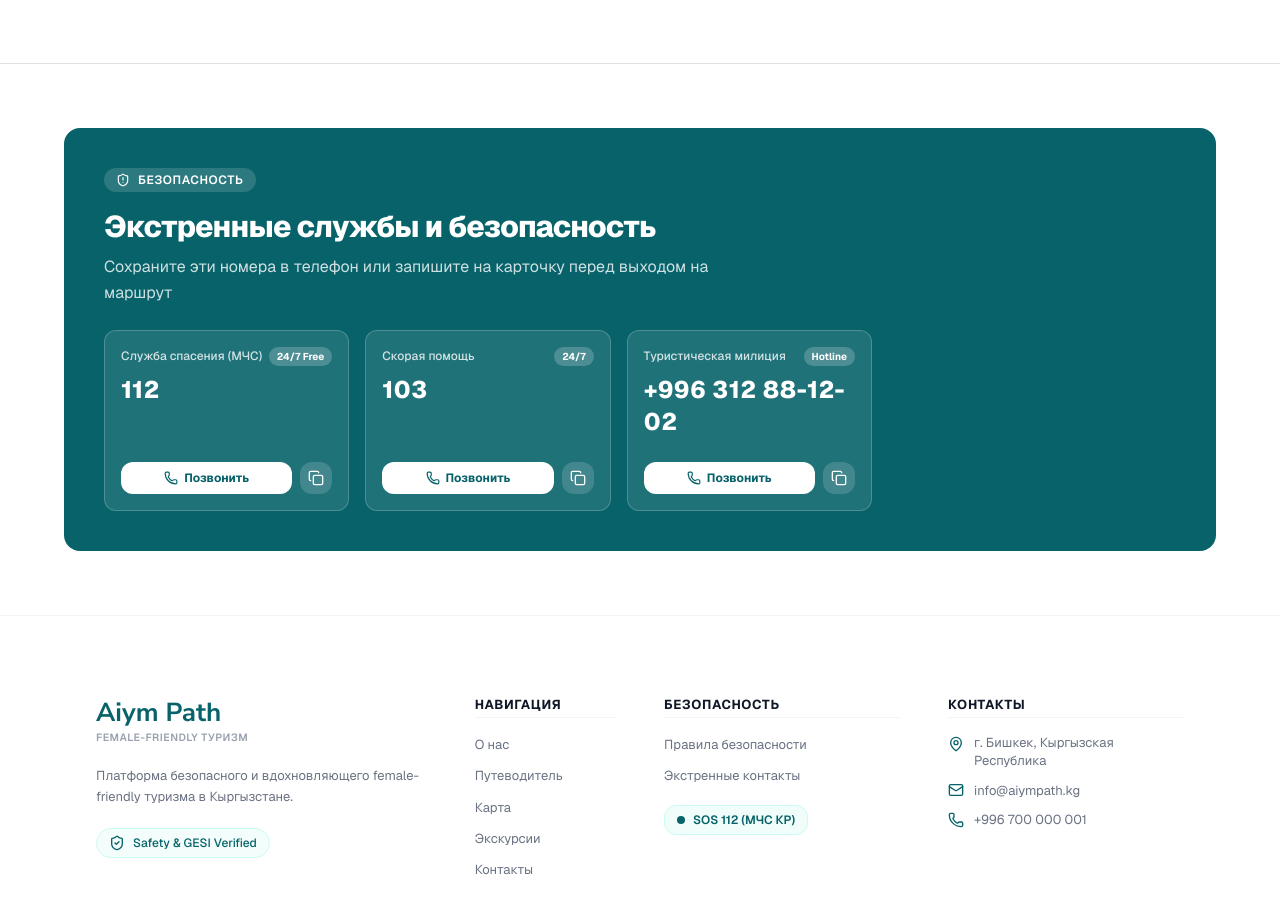
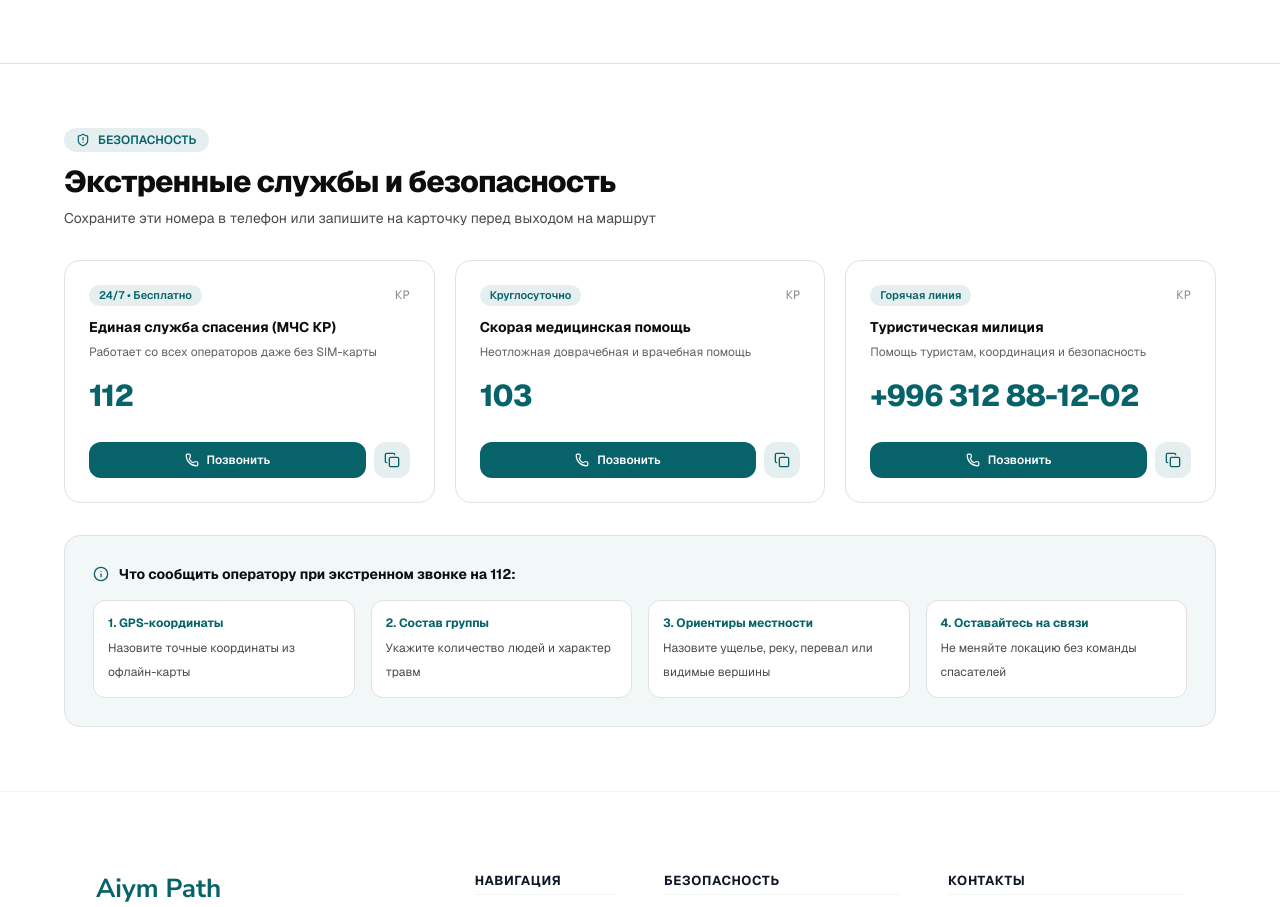
Before and after one commit to Evools/Aiym-Path, a Next.js app: page /guide in a window 1280 px wide. Shown: the part 1851-2758 px from the top of the page. Built offline with nearby package versions, Linux system fonts and the light colour scheme.

Commit message:
fix: resolve layout inconsistency in EmergencySafetyBanner component

```diff
--- a/components/features/guide/EmergencySafetyBanner.tsx
+++ b/components/features/guide/EmergencySafetyBanner.tsx
@@ -1,85 +1,192 @@
 "use client";
 
 import React, { useState } from "react";
-import { Phone, ShieldAlert, Check, Copy } from "lucide-react";
+import { Phone, ShieldAlert, Check, Copy, Info } from "lucide-react";
 import { useLanguage } from "@/context/LanguageContext";
+
+interface EmergencyContact {
+  id: string;
+  name: {
+    ru: string;
+    kg: string;
+    en: string;
+  };
+  number: string;
+  badge: {
+    ru: string;
+    kg: string;
+    en: string;
+  };
+  description: {
+    ru: string;
+    kg: string;
+    en: string;
+  };
+  isMain?: boolean;
+}
 
 export const EmergencySafetyBanner: React.FC = () => {
   const { language, dict } = useLanguage();
-  const [copiedNumber, setCopiedNumber] = useState<string | null>(null);
+  const [copiedId, setCopiedId] = useState<string | null>(null);
 
-  const emergencyContacts = [
+  const contacts: EmergencyContact[] = [
     {
-      title: language === "kg" ? "Куткаруу кызматы (ӨКМ)" : language === "en" ? "Rescue Service (MES)" : "Служба спасения (МЧС)",
+      id: "sos-112",
+      name: {
+        ru: "Единая служба спасения (МЧС КР)",
+        kg: "Бирдиктүү куткаруу кызматы (ӨКМ)",
+        en: "Emergency Dispatch (MES KR)",
+      },
       number: "112",
-      badge: "24/7 Free",
+      badge: {
+        ru: "24/7 • Бесплатно",
+        kg: "24/7 • Акысыз",
+        en: "24/7 • Free Call",
+      },
+      description: {
+        ru: "Работает со всех операторов даже без SIM-карты",
+        kg: "SIM-картасыз да бардык операторлордон иштейт",
+        en: "Accessible across all carriers even without a SIM",
+      },
+      isMain: true,
     },
     {
-      title: language === "kg" ? "Тез жардам" : language === "en" ? "Ambulance / First Aid" : "Скорая помощь",
+      id: "sos-103",
+      name: {
+        ru: "Скорая медицинская помощь",
+        kg: "Тез медициналык жардам",
+        en: "Ambulance & Medical Aid",
+      },
       number: "103",
-      badge: "24/7",
+      badge: {
+        ru: "Круглосуточно",
+        kg: "Күнү-түнү",
+        en: "24/7 Service",
+      },
+      description: {
+        ru: "Неотложная доврачебная и врачебная помощь",
+        kg: "Шашылыш дарыгерлик жардам көрсөтүү",
+        en: "Emergency and acute wilderness trauma support",
+      },
     },
     {
-      title: language === "kg" ? "Туристтик милиция" : language === "en" ? "Tourist Police" : "Туристическая милиция",
+      id: "sos-police",
+      name: {
+        ru: "Туристическая милиция",
+        kg: "Туристтик милиция",
+        en: "Tourist Police Hotline",
+      },
       number: "+996 312 88-12-02",
-      badge: "Hotline",
+      badge: {
+        ru: "Горячая линия",
+        kg: "Түз байланыш",
+        en: "Hotline",
+      },
+      description: {
+        ru: "Помощь туристам, координация и безопасность",
+        kg: "Туристтерге жардам жана коопсуздукту камсыздоо",
+        en: "Assistance to travelers, security & coordination",
+      },
     },
   ];
 
-  const handleCopy = (number: string) => {
+  const handleCopy = (number: string, id: string) => {
     if (typeof window !== "undefined") {
       navigator.clipboard.writeText(number.replace(/\s+/g, ""));
-      setCopiedNumber(number);
-      setTimeout(() => setCopiedNumber(null), 2000);
+      setCopiedId(id);
+      setTimeout(() => setCopiedId(null), 2000);
     }
   };
+
+  const dispatchTips = [
+    {
+      title: language === "kg" ? "1. GPS координаттар" : language === "en" ? "1. GPS Coordinates" : "1. GPS-координаты",
+      text: language === "kg" ? "Оффлайн картадан так жайгашкан жериңизди айтыңыз" : language === "en" ? "State exact coordinates from your offline map" : "Назовите точные координаты из офлайн-карты",
+    },
+    {
+      title: language === "kg" ? "2. Адамдардын саны" : language === "en" ? "2. Group Size & Status" : "2. Состав группы",
+      text: language === "kg" ? "Топтун санын жана жабыркагандардын абалын билдириңиз" : language === "en" ? "Report headcount and injuries if any" : "Укажите количество людей и характер травм",
+    },
+    {
+      title: language === "kg" ? "3. Жердин белгилери" : language === "en" ? "3. Terrain Landmarks" : "3. Ориентиры местности",
+      text: language === "kg" ? "Капчыгай, суу, ашуу же белгилүү чокуларды атаңыз" : language === "en" ? "Mention gorge names, rivers, passes, or peaks" : "Назовите ущелье, реку, перевал или видимые вершины",
+    },
+    {
+      title: language === "kg" ? "4. Байланышта болуңуз" : language === "en" ? "4. Stay in Place" : "4. Оставайтесь на связи",
+      text: language === "kg" ? "Зарылчылык жок болсо турган ордуңуздан жылбаңыз" : language === "en" ? "Do not relocate unless instructed by rescuers" : "Не меняйте локацию без команды спасателей",
+    },
+  ];
 
   return (
     <section className="py-12 sm:py-16 px-4 sm:px-6 lg:px-8 bg-white border-t border-[#E1E1E1]">
       <div className="max-w-6xl mx-auto">
-        <div className="rounded-2xl bg-[#07626A] text-white p-6 sm:p-8 lg:p-10">
-          <div className="max-w-3xl">
-            {/* Header Badge */}
-            <div className="inline-flex items-center gap-2 px-3 py-1 rounded-full bg-white/15 text-xs font-semibold uppercase tracking-wider mb-4 text-white">
+        {/* Section Title */}
+        <div className="max-w-2xl mb-8">
+          <div
+            className="inline-flex items-center gap-2 px-3 py-1 rounded-full text-[#07626A] text-xs font-semibold uppercase mb-3"
+            style={{ backgroundColor: "rgba(7, 98, 106, 0.10)" }}
+          >
             <ShieldAlert className="w-3.5 h-3.5" />
             <span>{dict.guidebook?.safetyBadge || "Безопасность"}</span>
           </div>
 
-            <h2 className="text-2xl sm:text-3xl font-extrabold tracking-tight text-white mb-2 leading-tight">
+          <h2 className="text-2xl sm:text-3xl font-extrabold text-[#0D0D0D] tracking-tight">
             {dict.guidebook?.sosTitle || "Экстренные службы и безопасность"}
           </h2>
 
-            <p className="text-sm sm:text-base text-white/80 leading-relaxed mb-6 max-w-2xl">
+          <p className="text-sm text-[#0D0D0D]/75 mt-2">
             {dict.guidebook?.sosSubtitle ||
               "Сохраните эти номера в телефон или запишите на карточку перед выходом на маршрут"}
           </p>
+        </div>
 
-            {/* Emergency Contacts Cards */}
-            <div className="grid grid-cols-1 sm:grid-cols-3 gap-4">
-              {emergencyContacts.map((contact, idx) => (
+        {/* 3 Actionable Contact Cards */}
+        <div className="grid grid-cols-1 md:grid-cols-3 gap-5 mb-8">
+          {contacts.map((c) => {
+            const isCopied = copiedId === c.id;
+            const name = c.name[language] || c.name.ru;
+            const badge = c.badge[language] || c.badge.ru;
+            const desc = c.description[language] || c.description.ru;
+
+            return (
               <div
-                  key={idx}
-                  className="p-4 rounded-xl bg-white/10 border border-white/20 flex flex-col justify-between"
+                key={c.id}
+                className="flex flex-col justify-between p-6 rounded-2xl bg-white border border-[#E1E1E1] hover:border-[#07626A] transition-colors duration-150"
               >
                 <div>
-                    <div className="flex items-center justify-between mb-2">
-                      <span className="text-xs text-white/80 font-medium">
-                        {contact.title}
+                  {/* Top info */}
+                  <div className="flex items-center justify-between gap-2 mb-3">
+                    <span
+                      className="text-[11px] font-semibold px-2.5 py-0.5 rounded-full text-[#07626A]"
+                      style={{ backgroundColor: "rgba(7, 98, 106, 0.10)" }}
+                    >
+                      {badge}
                     </span>
-                      <span className="text-[10px] font-bold px-2 py-0.5 rounded-full bg-white/20 text-white">
-                        {contact.badge}
+                    <span className="text-xs text-[#0D0D0D]/50 font-mono">
+                      КР
                     </span>
                   </div>
 
-                    <div className="text-xl sm:text-2xl font-extrabold text-white mb-4 tracking-wide">
-                      {contact.number}
+                  {/* Title */}
+                  <h3 className="text-sm font-bold text-[#0D0D0D] mb-1.5 leading-snug">
+                    {name}
+                  </h3>
+
+                  <p className="text-xs text-[#0D0D0D]/65 mb-4 leading-relaxed">
+                    {desc}
+                  </p>
+
+                  {/* Big Number */}
+                  <div className="text-2xl sm:text-3xl font-extrabold text-[#07626A] tracking-tight mb-5">
+                    {c.number}
                   </div>
                 </div>
 
+                {/* Actions: Direct Call & Copy */}
                 <div className="flex items-center gap-2 pt-2">
                   <a
-                      href={`tel:${contact.number.replace(/\s+/g, "")}`}
-                      className="flex-1 inline-flex items-center justify-center gap-1.5 py-2 px-3 rounded-xl bg-white text-[#07626A] text-xs font-bold hover:bg-white/90 transition-colors"
+                    href={`tel:${c.number.replace(/\s+/g, "")}`}
+                    className="flex-1 inline-flex items-center justify-center gap-2 py-2.5 px-4 rounded-xl bg-[#07626A] text-white text-xs font-semibold hover:bg-[#07626A]/90 transition-colors cursor-pointer"
                   >
                     <Phone className="w-3.5 h-3.5" />
                     <span>{dict.guidebook?.sosCall || "Позвонить"}</span>
@@ -87,20 +194,53 @@ export const EmergencySafetyBanner: React.FC = () => {
 
                   <button
                     type="button"
-                      onClick={() => handleCopy(contact.number)}
+                    onClick={() => handleCopy(c.number, c.id)}
                     title={dict.guidebook?.copied || "Скопировать"}
-                      className="p-2 rounded-xl bg-white/15 hover:bg-white/25 text-white transition-colors cursor-pointer"
+                    className="p-2.5 rounded-xl text-[#07626A] transition-colors cursor-pointer"
+                    style={{ backgroundColor: "rgba(7, 98, 106, 0.10)" }}
                   >
-                      {copiedNumber === contact.number ? (
-                        <Check className="w-4 h-4 text-white" />
+                    {isCopied ? (
+                      <Check className="w-4 h-4 text-[#07626A]" />
                     ) : (
-                        <Copy className="w-4 h-4" />
+                      <Copy className="w-4 h-4 text-[#07626A]" />
                     )}
                   </button>
                 </div>
               </div>
+            );
+          })}
+        </div>
+
+        {/* Informative Guidance Panel */}
+        <div
+          className="p-6 sm:p-7 rounded-2xl border border-[#E1E1E1]"
+          style={{ backgroundColor: "rgba(7, 98, 106, 0.05)" }}
+        >
+          <div className="flex items-center gap-2.5 mb-4">
+            <Info className="w-4 h-4 text-[#07626A]" />
+            <h4 className="text-sm font-bold text-[#0D0D0D]">
+              {language === "kg"
+                ? "Куткаруу кызматына (112) чалганда эмнелерди айтуу керек:"
+                : language === "en"
+                ? "What to report when calling 112 Emergency Dispatch:"
+                : "Что сообщить оператору при экстренном звонке на 112:"}
+            </h4>
+          </div>
+
+          <div className="grid grid-cols-1 sm:grid-cols-2 lg:grid-cols-4 gap-4">
+            {dispatchTips.map((tip, idx) => (
+              <div
+                key={idx}
+                className="p-3.5 rounded-xl bg-white border border-[#E1E1E1]"
+              >
+                <span className="block text-xs font-bold text-[#07626A] mb-1">
+                  {tip.title}
+                </span>
+                <span className="text-xs text-[#0D0D0D]/75 leading-relaxed">
+                  {tip.text}
+                </span>
+              </div>
             ))}
-            </div>
           </div>
         </div>
       </div>
```
Lines whose indentation alone changed are shown as unchanged.
